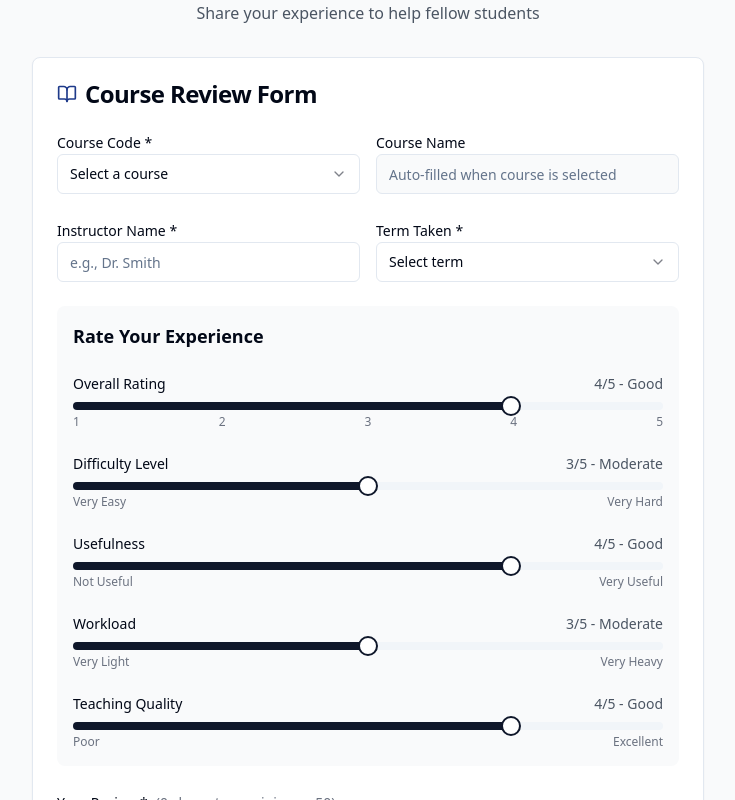
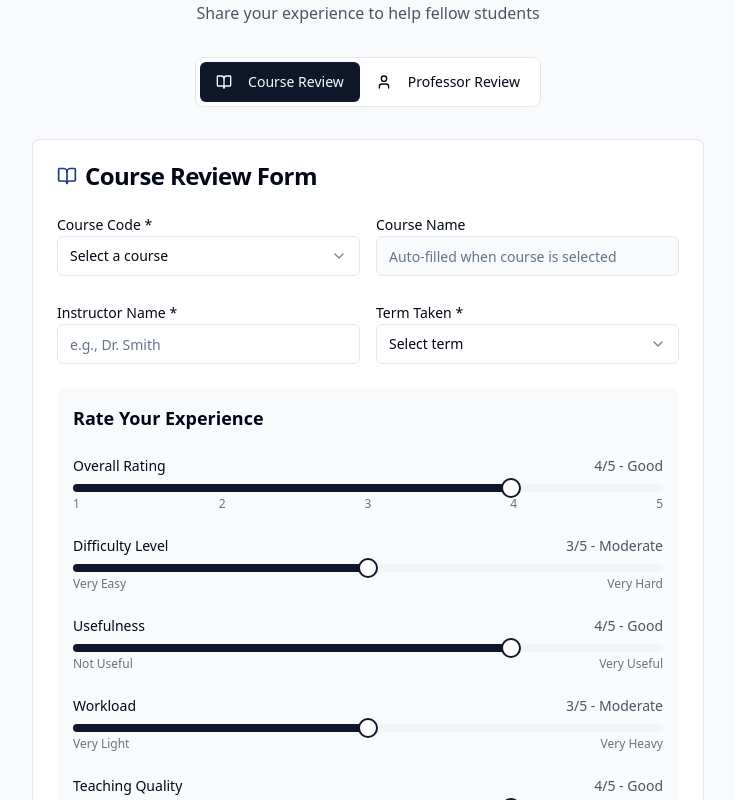
Before and after one commit to QueensRate/qRate-frontend, a React (Vite) app: page /submit-review in a window 1280 px wide. Shown: the part 220-1020 px from the top of the page, without its empty margins (272-1007 px from the left). Built offline with nearby package versions, Linux system fonts and the light colour scheme.

Commit message:
Fixed the UI for Professor Reviews

```diff
--- a/src/pages/SubmitReview.tsx
+++ b/src/pages/SubmitReview.tsx
@@ -1,20 +1,23 @@
 import { useState } from "react";
 import { Link } from "react-router-dom";
 import { Button } from "@/components/ui/button";
-import { Input } from "@/components/ui/input";
-import { Textarea } from "@/components/ui/textarea";
 import { Card, CardContent, CardHeader, CardTitle } from "@/components/ui/card";
-import { Label } from "@/components/ui/label";
-import { Select, SelectContent, SelectItem, SelectTrigger, SelectValue } from "@/components/ui/select";
-import { Slider } from "@/components/ui/slider";
-import { Star, ArrowLeft, BookOpen } from "lucide-react";
+import { ArrowLeft, BookOpen, User } from "lucide-react";
 import { useToast } from "@/hooks/use-toast";
 import { Navbar } from "./Navbar";
-import Footer from "@/pages/Footer";
+
+import Footer from "./Footer";
+import ReviewHeader from "@/components/ReviewHeader";
+import ReviewTypeToggle from "@/components/ReviewTypeToggle";
+import CourseReviewForm from "@/components/CourseReviewForm";
+import ProfessorReviewForm from "@/components/ProfessorReviewForm";
+import ReviewGuidelines from "@/components/ReviewGuidelines";
 
 const SubmitReview = () => {
   const { toast } = useToast();
-  const [formData, setFormData] = useState({
+  const [reviewType, setReviewType] = useState("course"); // "course" or "professor"
+
+  const [courseFormData, setCourseFormData] = useState({
     courseCode: "",
     courseName: "",
     instructor: "",
@@ -27,41 +30,37 @@ const SubmitReview = () => {
     comment: ""
   });
 
-  const terms = [
-    "Summer 2025",
-    "Winter 2025",
-    "Fall 2024",
-    "Summer 2024",
-    "Winter 2024",
-    "Fall 2023",
-    "Summer 2023",
-    "Winter 2023",
-  ];
+  const [professorFormData, setProfessorFormData] = useState({
+    professorName: "",
+    department: "",
+    courseCode: "",
+    term: "",
+    overallRating: [4],
+    difficulty: [3],
+    helpfulness: [4],
+    clarity: [4],
+    wouldTakeAgain: [1], // 1 = Yes, 0 = No
+    comment: ""
+  });
 
-  const courseOptions = [
-    { code: "COMP 102", name: "Introduction to Computing" },
-    { code: "COMP 202", name: "Programming Methodology" },
-    { code: "ELEC 221", name: "Electric Circuits" },
-    { code: "MATH 120", name: "Differential and Integral Calculus" },
-    { code: "PSYC 100", name: "Introduction to Psychology" },
-    { code: "BUSI 200", name: "Introduction to Business" },
-    { code: "CHEM 112", name: "General Chemistry" }
-  ];
-
-  const handleCourseSelect = (courseCode: string) => {
-    const course = courseOptions.find(c => c.code === courseCode);
-    setFormData(prev => ({
-      ...prev,
-      courseCode,
-      courseName: course?.name || ""
-    }));
+  const getRatingLabel = (value: number, type: string) => {
+    if (type === 'difficulty' || type === 'workload') {
+      const labels = ["Very Easy", "Easy", "Moderate", "Hard", "Very Hard"];
+      return labels[value - 1];
+    }
+    if (type === 'wouldTakeAgain') {
+      return value === 1 ? "Yes" : "No";
+    }
+    const labels = ["Very Poor", "Poor", "Average", "Good", "Excellent"];
+    return labels[value - 1];
   };
 
   const handleSubmit = async (e: React.FormEvent) => {
     e.preventDefault();
 
-    // Basic validation
-    if (!formData.courseCode || !formData.instructor || !formData.term || !formData.comment.trim()) {
+    // Basic validation - handle each form type separately
+    if (reviewType === "course") {
+      if (!courseFormData.courseCode || !courseFormData.instructor || !courseFormData.term || !courseFormData.comment.trim()) {
         toast({
           title: "Missing Information",
           description: "Please fill in all required fields.",
@@ -70,7 +69,7 @@ const SubmitReview = () => {
         return;
       }
 
-    if (formData.comment.length < 50) {
+      if (courseFormData.comment.length < 50) {
         toast({
           title: "Comment Too Short",
           description: "Please provide a more detailed review (at least 50 characters).",
@@ -86,16 +85,16 @@ const SubmitReview = () => {
             "Content-Type": "application/json"
           },
           body: JSON.stringify({
-          courseCode: formData.courseCode,
-          courseName: formData.courseName,
-          instructor: formData.instructor,
-          term: formData.term,
-          overallRating: formData.overallRating[0],
-          difficulty: formData.difficulty[0],
-          usefulness: formData.usefulness[0],
-          workload: formData.workload[0],
-          teaching: formData.teaching[0],
-          comment: formData.comment,
+            courseCode: courseFormData.courseCode,
+            courseName: courseFormData.courseName,
+            instructor: courseFormData.instructor,
+            term: courseFormData.term,
+            overallRating: courseFormData.overallRating[0],
+            difficulty: courseFormData.difficulty[0],
+            usefulness: courseFormData.usefulness[0],
+            workload: courseFormData.workload[0],
+            teaching: courseFormData.teaching[0],
+            comment: courseFormData.comment,
             user: {
               name: "Anonymous",
               userId: "guest-123"
@@ -111,11 +110,11 @@ const SubmitReview = () => {
 
         toast({
           title: "Review Submitted!",
-      description: "Thank you for your feedback. Your review will help other students.",
+          description: "Thank you for your course review. Your feedback will help other students.",
         });
 
-    // Reset form
-    setFormData({
+        // Reset course form
+        setCourseFormData({
           courseCode: "",
           courseName: "",
           instructor: "",
@@ -135,15 +134,49 @@ const SubmitReview = () => {
           variant: "destructive"
         });
       }
-  };
+    } else {
+      // Professor review validation
+      if (!professorFormData.professorName || !professorFormData.department || !professorFormData.term || !professorFormData.comment.trim()) {
+        toast({
+          title: "Missing Information",
+          description: "Please fill in all required fields.",
+          variant: "destructive",
+        });
+        return;
+      }
 
-  const getRatingLabel = (value: number, type: string) => {
-    if (type === 'difficulty' || type === 'workload') {
-      const labels = ["Very Easy", "Easy", "Moderate", "Hard", "Very Hard"];
-      return labels[value - 1];
+      if (professorFormData.comment.length < 50) {
+        toast({
+          title: "Comment Too Short",
+          description: "Please provide a more detailed review (at least 50 characters).",
+          variant: "destructive",
+        });
+        return;
       }
-    const labels = ["Very Poor", "Poor", "Average", "Good", "Excellent"];
-    return labels[value - 1];
+
+      // For now, just show success toast for professor reviews
+      // You can add the actual API call here when your backend supports professor reviews
+      console.log("Submitting professor review:", professorFormData);
+
+      toast({
+        title: "Review Submitted!",
+        description: "Thank you for your professor review. Your feedback will help other students.",
+      });
+
+      // Reset professor form
+      setProfessorFormData({
+        professorName: "",
+        department: "",
+        courseCode: "",
+        term: "",
+        overallRating: [4],
+        difficulty: [3],
+        helpfulness: [4],
+        clarity: [4],
+        wouldTakeAgain: [1],
+        comment: ""
+      });
+    }
   };
 
   return (
@@ -160,235 +193,45 @@ const SubmitReview = () => {
         </Button>
 
         <div className="max-w-2xl mx-auto">
-          {/* Page Header */}
-          <div className="text-center mb-8">
-            <h1 className="text-4xl font-bold text-gray-900 mb-2">Submit a Review</h1>
-            <p className="text-gray-600">Share your experience to help fellow students</p>
-          </div>
+          <ReviewHeader />
+          <ReviewTypeToggle reviewType={reviewType} onReviewTypeChange={setReviewType} />
 
           <Card>
             <CardHeader>
               <CardTitle className="flex items-center">
+                {reviewType === "course" ? (
+                  <>
                     <BookOpen className="h-5 w-5 mr-2 text-blue-900" />
                     Course Review Form
+                  </>
+                ) : (
+                  <>
+                    <User className="h-5 w-5 mr-2 text-blue-900" />
+                    Professor Review Form
+                  </>
+                )}
               </CardTitle>
             </CardHeader>
             <CardContent>
               <form onSubmit={handleSubmit} className="space-y-6">
-                {/* Course Selection */}
-                <div className="grid grid-cols-1 md:grid-cols-2 gap-4">
-                  <div>
-                    <Label htmlFor="courseCode">Course Code *</Label>
-                    <Select value={formData.courseCode} onValueChange={handleCourseSelect}>
-                      <SelectTrigger>
-                        <SelectValue placeholder="Select a course" />
-                      </SelectTrigger>
-                      <SelectContent>
-                        {courseOptions.map(course => (
-                          <SelectItem key={course.code} value={course.code}>
-                            {course.code}
-                          </SelectItem>
-                        ))}
-                      </SelectContent>
-                    </Select>
-                  </div>
-                  <div>
-                    <Label htmlFor="courseName">Course Name</Label>
-                    <Input
-                      id="courseName"
-                      value={formData.courseName}
-                      readOnly
-                      placeholder="Auto-filled when course is selected"
-                      className="bg-gray-50"
+                {reviewType === "course" ? (
+                  <CourseReviewForm
+                    formData={courseFormData}
+                    onFormDataChange={setCourseFormData}
+                    getRatingLabel={getRatingLabel}
                   />
-                  </div>
-                </div>
+                ) : (
+                  <ProfessorReviewForm
+                    formData={professorFormData}
+                    onFormDataChange={setProfessorFormData}
+                    getRatingLabel={getRatingLabel}
+                  />
+                )}
 
-                {/* Instructor and Term */}
-                <div className="grid grid-cols-1 md:grid-cols-2 gap-4">
-                  <div>
-                    <Label htmlFor="instructor">Instructor Name *</Label>
-                    <Input
-                      id="instructor"
-                      value={formData.instructor}
-                      onChange={(e) => setFormData(prev => ({ ...prev, instructor: e.target.value }))}
-                      placeholder="e.g., Dr. Smith"
-                    />
-                  </div>
-                  <div>
-                    <Label htmlFor="term">Term Taken *</Label>
-                    <Select value={formData.term} onValueChange={(value) => setFormData(prev => ({ ...prev, term: value }))}>
-                      <SelectTrigger>
-                        <SelectValue placeholder="Select term" />
-                      </SelectTrigger>
-                      <SelectContent>
-                        {terms.map(term => (
-                          <SelectItem key={term} value={term}>{term}</SelectItem>
-                        ))}
-                      </SelectContent>
-                    </Select>
-                  </div>
-                </div>
+                <ReviewGuidelines reviewType={reviewType} />
 
-                {/* Ratings */}
-                <div className="space-y-6 p-4 bg-gray-50 rounded-lg">
-                  <h3 className="font-semibold text-lg">Rate Your Experience</h3>
-
-                  {/* Overall Rating */}
-                  <div>
-                    <Label className="flex items-center justify-between">
-                      <span>Overall Rating</span>
-                      <span className="text-sm text-gray-600">
-                        {formData.overallRating[0]}/5 - {getRatingLabel(formData.overallRating[0], 'overall')}
-                      </span>
-                    </Label>
-                    <div className="mt-2">
-                      <Slider
-                        value={formData.overallRating}
-                        onValueChange={(value) => setFormData(prev => ({ ...prev, overallRating: value }))}
-                        min={1}
-                        max={5}
-                        step={1}
-                        className="w-full"
-                      />
-                      <div className="flex justify-between text-xs text-gray-500 mt-1">
-                        <span>1</span>
-                        <span>2</span>
-                        <span>3</span>
-                        <span>4</span>
-                        <span>5</span>
-                      </div>
-                    </div>
-                  </div>
-
-                  {/* Difficulty */}
-                  <div>
-                    <Label className="flex items-center justify-between">
-                      <span>Difficulty Level</span>
-                      <span className="text-sm text-gray-600">
-                        {formData.difficulty[0]}/5 - {getRatingLabel(formData.difficulty[0], 'difficulty')}
-                      </span>
-                    </Label>
-                    <div className="mt-2">
-                      <Slider
-                        value={formData.difficulty}
-                        onValueChange={(value) => setFormData(prev => ({ ...prev, difficulty: value }))}
-                        min={1}
-                        max={5}
-                        step={1}
-                        className="w-full"
-                      />
-                      <div className="flex justify-between text-xs text-gray-500 mt-1">
-                        <span>Very Easy</span>
-                        <span>Very Hard</span>
-                      </div>
-                    </div>
-                  </div>
-
-                  {/* Usefulness */}
-                  <div>
-                    <Label className="flex items-center justify-between">
-                      <span>Usefulness</span>
-                      <span className="text-sm text-gray-600">
-                        {formData.usefulness[0]}/5 - {getRatingLabel(formData.usefulness[0], 'usefulness')}
-                      </span>
-                    </Label>
-                    <div className="mt-2">
-                      <Slider
-                        value={formData.usefulness}
-                        onValueChange={(value) => setFormData(prev => ({ ...prev, usefulness: value }))}
-                        min={1}
-                        max={5}
-                        step={1}
-                        className="w-full"
-                      />
-                      <div className="flex justify-between text-xs text-gray-500 mt-1">
-                        <span>Not Useful</span>
-                        <span>Very Useful</span>
-                      </div>
-                    </div>
-                  </div>
-
-                  {/* Workload */}
-                  <div>
-                    <Label className="flex items-center justify-between">
-                      <span>Workload</span>
-                      <span className="text-sm text-gray-600">
-                        {formData.workload[0]}/5 - {getRatingLabel(formData.workload[0], 'workload')}
-                      </span>
-                    </Label>
-                    <div className="mt-2">
-                      <Slider
-                        value={formData.workload}
-                        onValueChange={(value) => setFormData(prev => ({ ...prev, workload: value }))}
-                        min={1}
-                        max={5}
-                        step={1}
-                        className="w-full"
-                      />
-                      <div className="flex justify-between text-xs text-gray-500 mt-1">
-                        <span>Very Light</span>
-                        <span>Very Heavy</span>
-                      </div>
-                    </div>
-                  </div>
-
-                  {/* Teaching Quality */}
-                  <div>
-                    <Label className="flex items-center justify-between">
-                      <span>Teaching Quality</span>
-                      <span className="text-sm text-gray-600">
-                        {formData.teaching[0]}/5 - {getRatingLabel(formData.teaching[0], 'teaching')}
-                      </span>
-                    </Label>
-                    <div className="mt-2">
-                      <Slider
-                        value={formData.teaching}
-                        onValueChange={(value) => setFormData(prev => ({ ...prev, teaching: value }))}
-                        min={1}
-                        max={5}
-                        step={1}
-                        className="w-full"
-                      />
-                      <div className="flex justify-between text-xs text-gray-500 mt-1">
-                        <span>Poor</span>
-                        <span>Excellent</span>
-                      </div>
-                    </div>
-                  </div>
-                </div>
-
-                {/* Written Review */}
-                <div>
-                  <Label htmlFor="comment">
-                    Your Review *
-                    <span className="text-sm text-gray-500 ml-2">
-                      ({formData.comment.length} characters, minimum 50)
-                    </span>
-                  </Label>
-                  <Textarea
-                    id="comment"
-                    value={formData.comment}
-                    onChange={(e) => setFormData(prev => ({ ...prev, comment: e.target.value }))}
-                    placeholder="Share your experience with this course. What did you like? What was challenging? Would you recommend it to other students?"
-                    className="mt-1 min-h-[120px]"
-                  />
-                </div>
-
-                {/* Guidelines */}
-                <div className="bg-blue-50 p-4 rounded-lg border border-blue-200">
-                  <h4 className="font-medium text-blue-900 mb-2">Review Guidelines</h4>
-                  <ul className="text-sm text-blue-700 space-y-1">
-                    <li>• Be honest and constructive in your feedback</li>
-                    <li>• Focus on the course content, workload, and teaching quality</li>
-                    <li>• Avoid personal attacks or inappropriate language</li>
-                    <li>• Include specific examples when possible</li>
-                  </ul>
-                </div>
-
-                {/* Submit Button */}
                 <Button type="submit" className="w-full bg-blue-900 hover:bg-blue-800 text-white">
-                  Submit Review
+                  Submit {reviewType === "course" ? "Course" : "Professor"} Review
                 </Button>
               </form>
             </CardContent>
```
Also changed, not shown: src/components/CourseReviewForm.tsx (+4 -3 lines), src/components/RatingSlider.tsx (renamed from src/components/RatingsSlider.tsx). Lines whose indentation alone changed are shown as unchanged.
